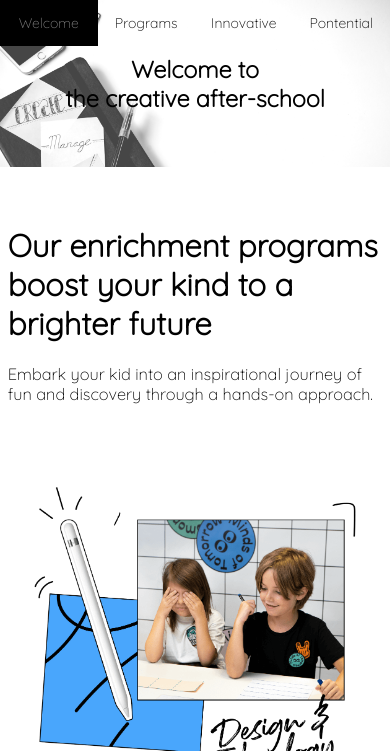
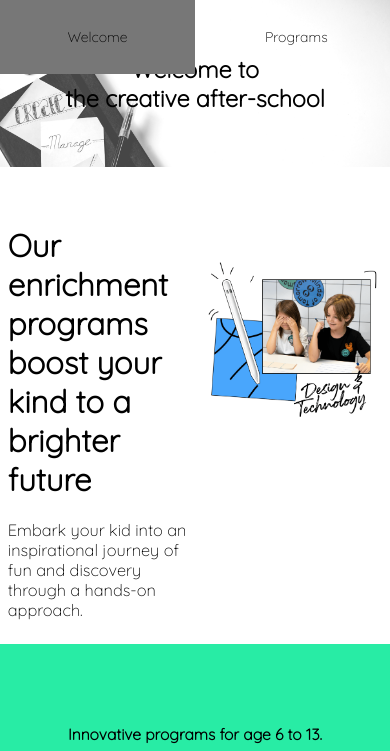
Before and after one commit to uiliam11/Minds-of-tomorrow-solucion, a plain HTML site: page index.html in a window 390 px wide. Shown: the top 751 px of the page. Drawn offline with Linux system fonts and the light colour scheme.

Commit message:
subida 26/11

```diff
--- a/css/styles.css
+++ b/css/styles.css
@@ -39,6 +39,7 @@ li {
 
 li a {
     display: block;
+    font-size: 2vw;
     color: black;
     text-align: center;
     padding: 14px 16px;
@@ -84,14 +85,17 @@ li a:hover {
 }
 
 .two-column h1 {
+    font-size: 5vw;
+}
+
+.two-column p {
     font-size: 3vw;
 }
 
-.two-column p {
-    font-size: 2vw;
-}
-
 .two-column img {
+    display: block;
+    margin-left: auto;
+    margin-right: auto;
     width: 100%;
 }
 
@@ -141,10 +145,18 @@ li a:hover {
     padding-top: 30px;
 }
 
+#section-1 {
+    filter: sepia(0);
+}
+
+.padding-top-bottom {
+    padding: 10% 0;
+}
+
 @media screen and (max-width:600px) {
     .header,
     .one-column,
-    .two-column {
+    x .two-column {
         width: 100%;
     }
     .two-column h1 {
@@ -158,6 +170,34 @@ li a:hover {
     }
     ul {
         font-size: 14px;
-        padding: 0%;
+        padding: 0;
+        overflow: auto;
+        white-space: nowrap;
+    }
+    li {
+        width: 50%;
+        float: none;
+    }
+    li a {
+        font-size: 14px;
+        display: inline-block;
+    }
+    div.scrollmenu {
+        background-color: #333;
+        overflow: auto;
+        white-space: nowrap;
+    }
+    div.scrollmenu li {
+        display: inline-block;
+        color: white;
+        text-align: center;
+        padding: 14px;
+        text-decoration: none;
+    }
+    div.scrollmenu li:hover {
+        background-color: #777;
     }
 }
+
+
+/**/
--- a/index.html
+++ b/index.html
@@ -11,12 +11,14 @@
 
 <body>
     <!--barra de navegación-->
+    <div class="scrollmenu">
         <ul id="nav">
             <li><a href="#header">Welcome</a></li>
             <li><a href="#section-1">Programs</a></li>
             <li><a href="#section-2">Innovative</a></li>
             <li><a href="#section-3">Pontential</a></li>
         </ul>
+    </div>
     <!--HEADER-->
     <div class="header" id="header">
         <h1>
@@ -24,12 +26,12 @@
         </h1>
     </div>
     <!--SECTION1-->
-    <div class="row padding-30" id="section-1">
+    <div class="row padding-30 " id="section-1">
         <div class="two-column">
             <h1>Our enrichment programs boost your kind to a brighter future</h1>
             <p>Embark your kid into an inspirational journey of fun and discovery through a hands-on approach.</p>
         </div>
-        <div class="two-column">
+        <div class="two-column padding-top-bottom">
             <img src="img/section-1.png" alt="section-1">
         </div>
     </div>
--- a/js/codigo.js
+++ b/js/codigo.js
@@ -5,10 +5,13 @@ window.onscroll = function() {
 function scrollFunction() {
     if (document.body.scrollTop > 50 || document.documentElement.scrollTop > 50) {
         document.getElementById("nav").style.backgroundColor = "rgba(255,255,255,0.5)";
-        document.getElementById("nav").style.backdropFilter = "blur(4px)";
+        document.getElementById("nav").style.backdropFilter = "blur(8px)";
+        //document.getElementById("nav").style.backdropFilter = "invert(1)";
+        //document.getElementById("nav").style.backdropFilter = "sepia(0.9)";
     } else {
         document.getElementById("nav").style.backgroundColor = "rgba(0,0,0,0.0)";
         document.getElementById("nav").style.backdropFilter = "blur(0px)";
-
+        //document.getElementById("nav").style.backdropFilter = "invert(0)";
+        //document.getElementById("nav").style.backdropFilter = "sepia(0)";
     }
 }
```
Lines whose indentation alone changed are shown as unchanged.
